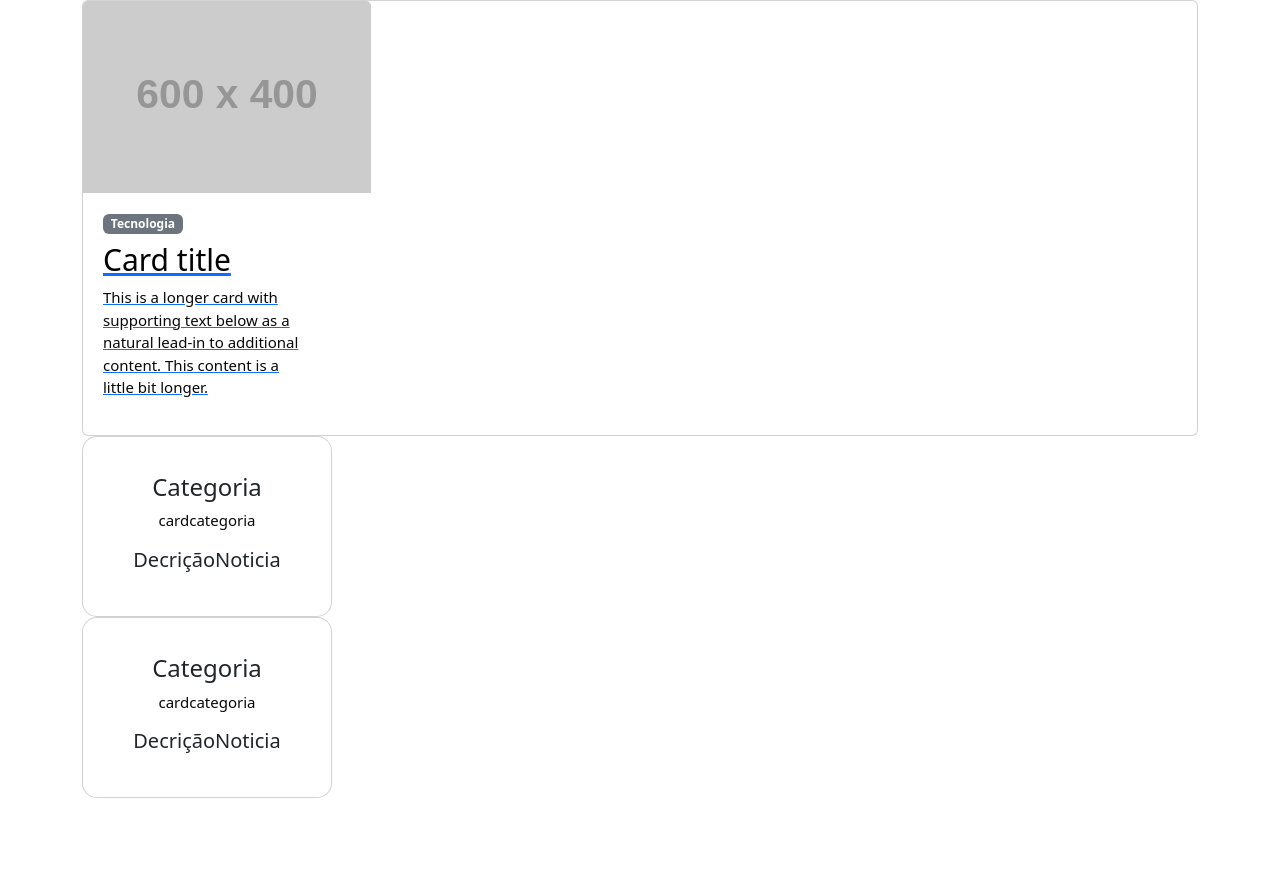
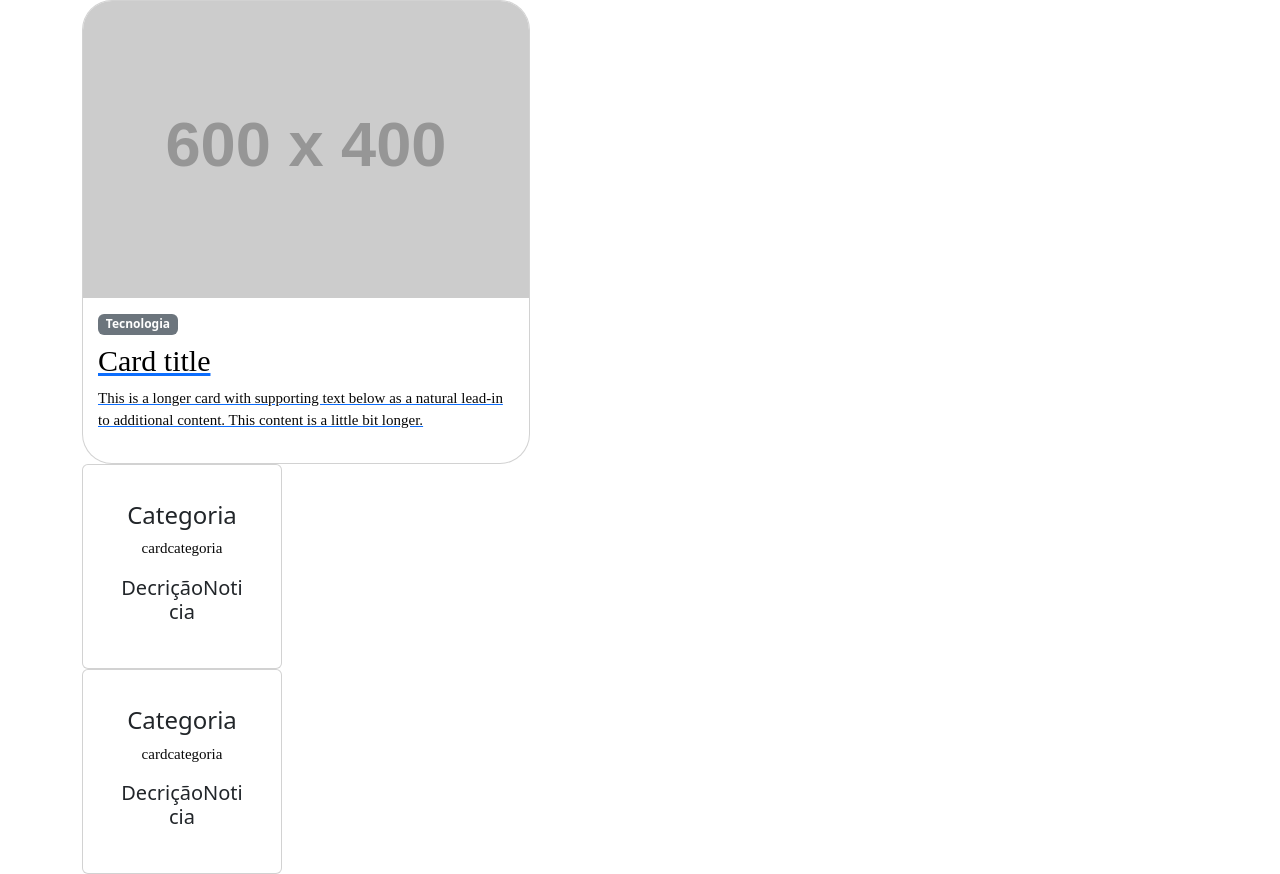
Before and after one commit to eduardoAmroginski/newshub_turma_14324, a plain HTML site: page src/assets/componentes/cardNoticias/card.html in a window 1280 px wide. Before the commit the page ends 800 px from the top, so only its background shows below. Drawn offline with nearby package versions, Linux system fonts and the light colour scheme; placeholder pictures from the web are drawn by us.

Commit message:
card finalizado estilização

```diff
--- a/src/assets/componentes/cardNoticias/CardNoticias.css
+++ b/src/assets/componentes/cardNoticias/CardNoticias.css
@@ -1,18 +1,18 @@
 .card-noticias {
 background: white;
-border-radius: 15px;
-box-shadow: lightgrey;
-width: 250px;
+width: 200px;
 padding: 20px;
 text-align: center;
 }
 
 .title-noticia {
+    font-family: "Moon Get";
     color: black;
     font-size: 30px;
 }
 
 .text-noticia {
+    font-family: "Heavitas";
     color: rgb(8, 8, 8);
     font-size: 15px;
 }
@@ -20,14 +20,34 @@ text-align: center;
 .cardquadrado {
     display: flex;
     flex-direction: column;
-    width: 18rem;
+
+
 }
 
 .card-corpo {
 background: #fff;
-border-radius: 15px;
+border-radius: 100px;
 box-shadow: lightgrey;
-width: 250px;
-padding: 20px;
+padding: 15px;
 text-align:left;
 }
+
+.tamanhocard{
+    width: 28rem;
+    border-radius: 30px;
+    box-shadow: lightgray;
+    overflow: hidden;
+}
+
+.tamanhocard:hover img{
+    transform: scale(2);
+}
+
+.tamanhocard img{
+    transition: transform 0.2s ease-in-out;
+}
+
+    .container-imagem {
+        overflow: hidden;
+        transition: transform 0.3s ease-in-out;
+    }
--- a/src/assets/componentes/cardNoticias/card.html
+++ b/src/assets/componentes/cardNoticias/card.html
@@ -14,9 +14,11 @@
 <body>
 
     <div class="container" id="container-card">
-        <div class="card h-100">
+        <div class="card h-100 tamanhocard">
         <a class="cardquadrado" href="#">
-            <img src="https://placehold.co/600x400" class="card-img-top" alt="...">
+            <div class="container-imagem">
+                <img src="https://placehold.co/600x400" class="card-img-top " alt="...">
+            </div>
             <div class="card-corpo">
                 <h6><span class="badge text-bg-secondary">Tecnologia</span></h6>
                 <h1 class="title-noticia">Card title</h1>
```
